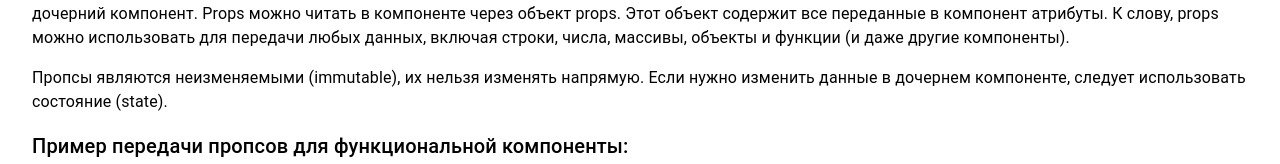
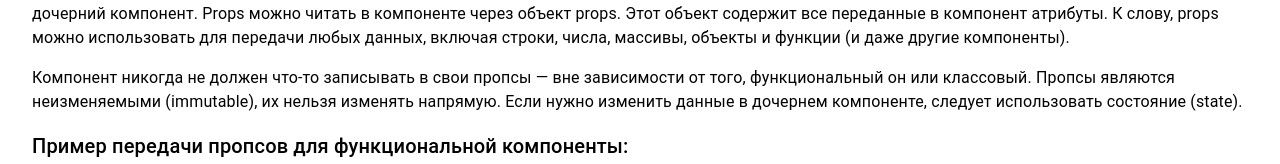
Before and after one commit to kilosha/react-book, a React (Create React App) app: page /props in a window 1280 px wide. Shown: the part 306-470 px from the top of the page. Built offline with nearby package versions, Linux system fonts and the light colour scheme.

Commit message:
add text for Props page

```diff
--- a/src/pages/Props.jsx
+++ b/src/pages/Props.jsx
@@ -23,8 +23,10 @@ const Props = () => {
                 включая строки, числа, массивы, объекты и функции (и даже другие компоненты).
             </Typography>
             <Typography paragraph>
-                Пропсы являются неизменяемыми (immutable), их нельзя изменять напрямую. Если нужно
-                изменить данные в дочернем компоненте, следует использовать состояние (state).
+                Компонент никогда не должен что-то записывать в свои пропсы — вне зависимости от
+                того, функциональный он или классовый. Пропсы являются неизменяемыми (immutable), их
+                нельзя изменять напрямую. Если нужно изменить данные в дочернем компоненте, следует
+                использовать состояние (state).
             </Typography>
             <Typography paragraph variant="h6">
                 Пример передачи пропсов для функциональной компоненты:
```
